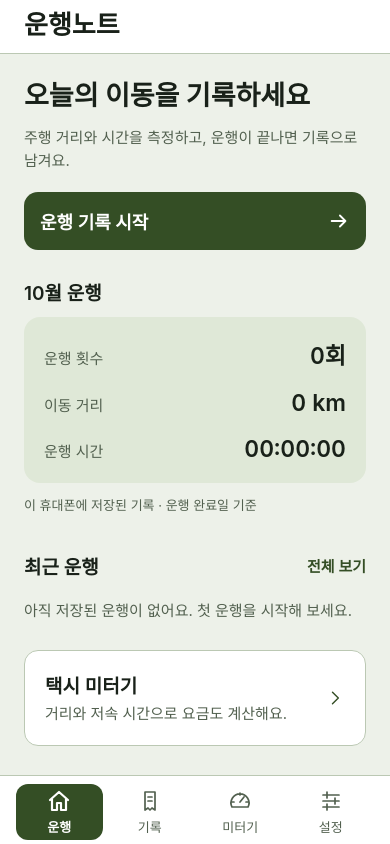
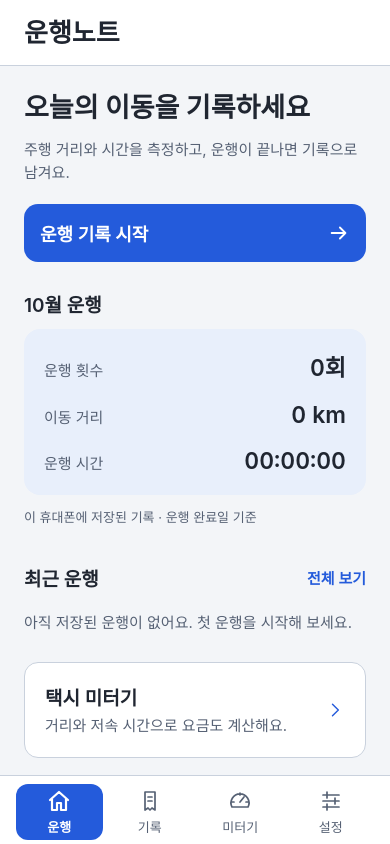
Before and after one commit to wongil12/taxi-meter, a React Native app: screen / in a window 390 px wide. Built offline with nearby package versions, Linux system fonts and the light colour scheme.

Commit message:
style: apply blue charcoal theme and continuous safe areas

```diff
--- a/App.tsx
+++ b/App.tsx
@@ -16,10 +16,8 @@ import { MainTabs, NavigationHeader } from './src/components/AppNavigation';
 import { RideMotion, useReducedMotion } from './src/components/RideMotion';
 import { importNativeTrips } from './src/carplay/nativeMeter';
 
-const themes = {
-  dark: { background: '#101510', surface: '#202A20', panel: '#293829', text: '#F5F5E9', muted: '#B7C0B6', line: '#495C49', accent: '#E4F28B', onAccent: '#19210D' },
-  light: { background: '#EDF1E9', surface: '#FFFFFF', panel: '#DFE8D7', text: '#192119', muted: '#52604F', line: '#BBC8B3', accent: '#344E25', onAccent: '#FFFFFF' },
-};
+import { themes } from './src/theme';
+
 const labels = { idle: '출발 준비', running: '주행 중', paused: '일시정지', finished: '주행 완료' };
 
 export default function App() {
@@ -126,13 +124,13 @@ export default function App() {
   );
   return (
     <SafeAreaProvider>
-      <SafeAreaView style={[styles.safe, { backgroundColor: theme.background }]}>
+      <SafeAreaView style={[styles.safe, { backgroundColor: theme.surface }]}>
         <StatusBar style="auto" />
         <NavigationHeader title={screen === 'settings' ? '설정' : screen === 'history' ? '주행 기록' : screen === 'receipt' ? (selectedTrip?.mode === 'log' ? '운행 상세' : '영수증') : screen === 'drive' ? (isLog ? '운행 기록' : '택시 미터기') : '운행노트'}
           backLabel={receiptOrigin === 'history' ? '주행 기록' : receiptOrigin === 'home' ? '운행' : '주행 완료'}
           onBack={screen === 'receipt' ? () => setScreen(receiptOrigin) : undefined}
           disabled={sharingReceipt} theme={theme} />
-        <ScrollView ref={scroll} style={styles.scroller} contentContainerStyle={styles.scroll} keyboardShouldPersistTaps="handled" automaticallyAdjustKeyboardInsets scrollEventThrottle={100}
+        <ScrollView ref={scroll} style={[styles.scroller, { backgroundColor: theme.background }]} contentContainerStyle={styles.scroll} keyboardShouldPersistTaps="handled" automaticallyAdjustKeyboardInsets scrollEventThrottle={100}
           onScroll={event => { if (screen === 'history') scrollPositions.current.history = event.nativeEvent.contentOffset.y; }}>
           <Animated.View style={[styles.content, { opacity: transition, transform: [{ translateX: transition.interpolate({ inputRange: [0, 1], outputRange: [24, 0] }) }] }]} >
           {screen === 'home' ? <>
--- a/src/components/AppNavigation.tsx
+++ b/src/components/AppNavigation.tsx
@@ -43,7 +43,7 @@ export function MainTabs({ active, onSelect, theme, disabled, running }: {
   </View>;
 }
 const styles = StyleSheet.create({
-  header: { paddingHorizontal: 24, paddingTop: 4, paddingBottom: 12, borderBottomWidth: 1, gap: 4 },
+  header: { paddingHorizontal: 24, paddingTop: 12, paddingBottom: 16, borderBottomWidth: 1, gap: 4 },
   title: { fontSize: 26, fontWeight: '700' },
   back: { flexDirection: 'row', alignItems: 'center', minHeight: 44, gap: 4, alignSelf: 'flex-start' },
   backText: { fontSize: 16 },
--- a/src/components/TripHistoryScreen.tsx
+++ b/src/components/TripHistoryScreen.tsx
@@ -122,13 +122,13 @@ const styles = StyleSheet.create({
   total: { fontSize: 26, fontWeight: '600', fontVariant: ['tabular-nums'] },
   action: { minHeight: 48, justifyContent: 'center', alignItems: 'center', padding: 12, borderRadius: 14 },
   actionText: { fontSize: 17, fontWeight: '600' },
-  receipt: { backgroundColor: '#FFFEF8', padding: 24, gap: 16 },
-  receiptBrand: { fontSize: 18, fontWeight: '700', color: '#192119', textAlign: 'center' },
-  receiptTitle: { fontSize: 14, color: '#52604F', textAlign: 'center' },
-  receiptDivider: { borderTopWidth: 1, borderColor: '#CDD4C7', borderStyle: 'dashed', marginVertical: 4 },
+  receipt: { backgroundColor: '#FFFFFF', padding: 24, gap: 16 },
+  receiptBrand: { fontSize: 18, fontWeight: '700', color: '#202631', textAlign: 'center' },
+  receiptTitle: { fontSize: 14, color: '#566174', textAlign: 'center' },
+  receiptDivider: { borderTopWidth: 1, borderColor: '#C9D1DD', borderStyle: 'dashed', marginVertical: 4 },
   receiptRow: { flexDirection: 'row', justifyContent: 'space-between', flexWrap: 'wrap', gap: 8 },
-  receiptLabel: { fontSize: 15, color: '#52604F' },
-  receiptValue: { fontSize: 15, color: '#192119', fontVariant: ['tabular-nums'] },
-  receiptFare: { fontSize: 40, fontWeight: '700', color: '#192119', fontVariant: ['tabular-nums'] },
-  receiptFooter: { fontSize: 15, color: '#52604F', textAlign: 'center' },
+  receiptLabel: { fontSize: 15, color: '#566174' },
+  receiptValue: { fontSize: 15, color: '#202631', fontVariant: ['tabular-nums'] },
+  receiptFare: { fontSize: 40, fontWeight: '700', color: '#202631', fontVariant: ['tabular-nums'] },
+  receiptFooter: { fontSize: 15, color: '#566174', textAlign: 'center' },
 });
--- /dev/null
+++ b/src/theme.ts
@@ -0,0 +1,5 @@
+/** Shared surfaces for the approved white/charcoal and blue visual direction. */
+export const themes = {
+  light: { background: '#F3F5F8', surface: '#FFFFFF', panel: '#E8EFFB', text: '#202631', muted: '#566174', line: '#C9D1DD', accent: '#245BDB', onAccent: '#FFFFFF' },
+  dark: { background: '#11151C', surface: '#1C2330', panel: '#23334F', text: '#F4F6FA', muted: '#B6C2D4', line: '#435169', accent: '#90B7FF', onAccent: '#102342' },
+};
```
Also changed, not shown: .impeccable/design.json, 2 other files (tests, documents, lock files or other folders).
